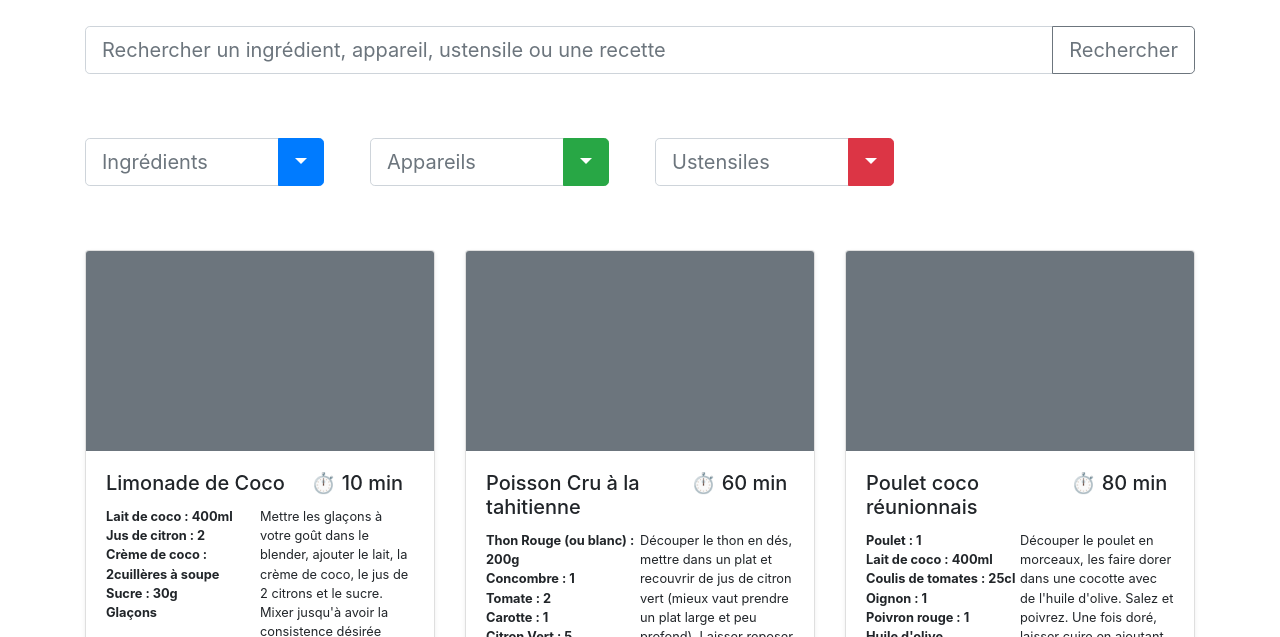
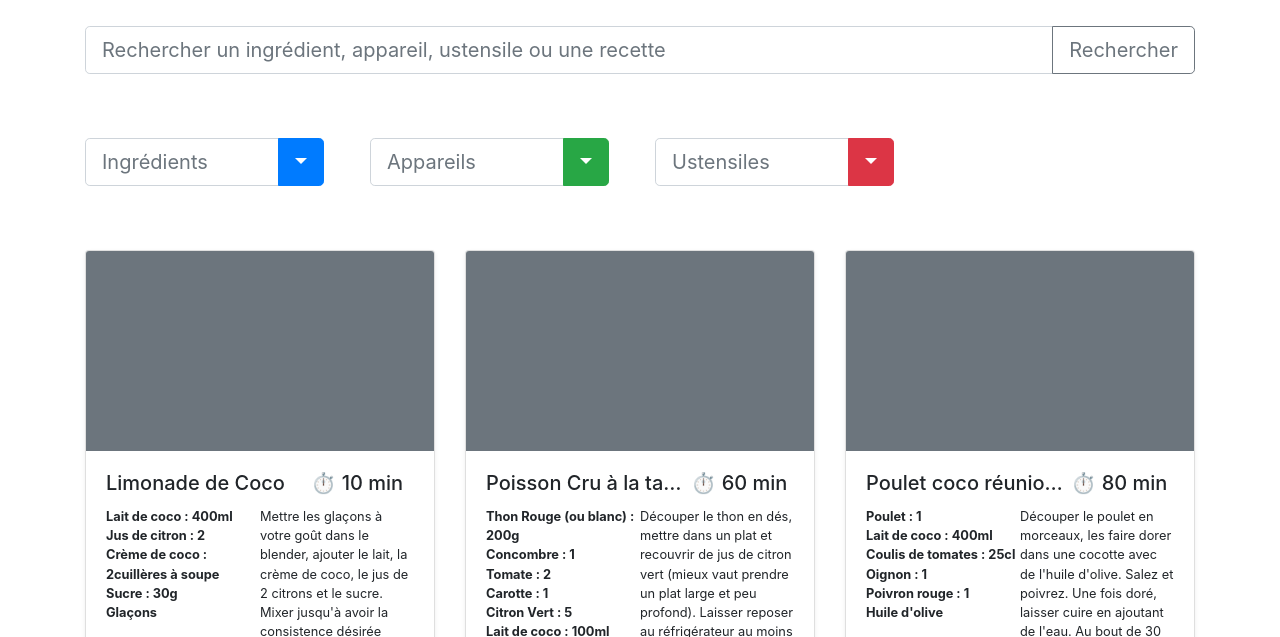
Before and after one commit to LaurentHrt/LaurentHirth_7_21042021, a website with bundled scripts: page index.html in a window 1280 px wide. Shown: the part 163-800 px from the top of the page. Built offline with nearby package versions, Linux system fonts and the light colour scheme.

Commit message:
Text overflow

```diff
--- a/js/index.js
+++ b/js/index.js
@@ -73,12 +73,12 @@ function displayRecipes() {
 		const recipeIngredients = document.createElement('p')
 		const recipeDescription = document.createElement('p')
 
-		container.classList.add('col-lg-4', 'col-md-6')
+		container.classList.add('col-xl-4', 'col-lg-6', 'col-md-6')
 		card.classList.add('card', 'mb-4', 'shadow-sm')
 		cardImg.classList.add('card-img-top', 'bg-secondary')
 		cardBody.classList.add('card-body')
 		cardTitles.classList.add('row', 'no-gutters')
-		recipeName.classList.add('col-8', 'card-title')
+		recipeName.classList.add('col-8', 'card-title', 'text-truncate')
 		recipeTime.classList.add('col', 'card-title')
 		cardTexts.classList.add('row', 'no-gutters')
 		recipeIngredients.classList.add('col-6', 'card-text', 'font-weight-bold')
--- a/style/main.css
+++ b/style/main.css
@@ -5,7 +5,12 @@
 .card-img-top {
 	height: 200px;
 }
+.card-body {
+	height: 300px;
+}
 
 .card-text {
 	font-size: 0.8em;
+	height: 225px;
+	overflow: auto;
 }
```
